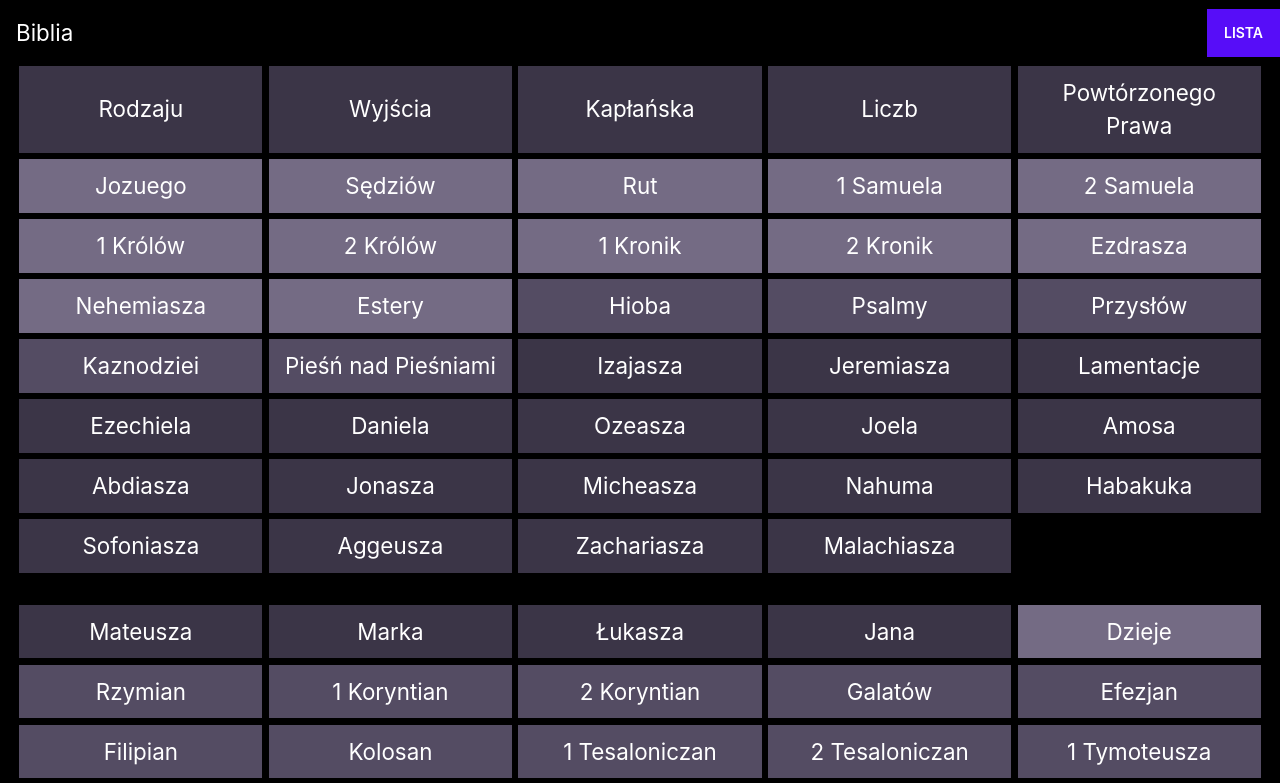
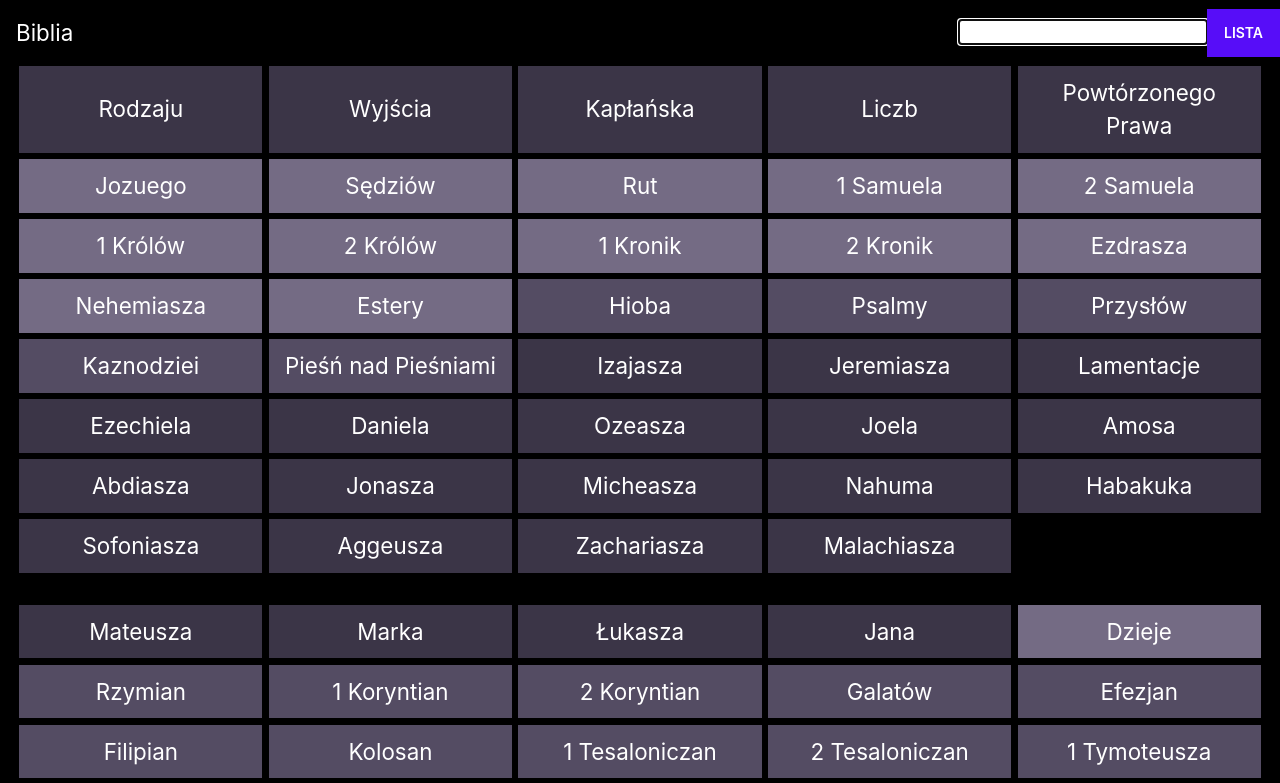
Before and after one commit to Dzban-Diego/bible-linker, a React (Create React App) app: page / in a window 1280 px wide. Shown: the top 783 px of the page. Built offline with nearby package versions, Linux system fonts and the light colour scheme.

Commit message:
dodanie inputu do wyszukiwania

```diff
--- a/package.json
+++ b/package.json
@@ -20,6 +20,8 @@
     "react-dom": "^18.2.0",
     "react-query": "^3.39.2",
     "react-scripts": "5.0.1",
+    "react-select": "^5.4.0",
+    "react-select-search": "^4.1.2",
     "tailwind": "^4.0.0",
     "typescript": "^4.7.4",
     "web-vitals": "^2.1.4"
--- a/src/App.tsx
+++ b/src/App.tsx
@@ -1,17 +1,20 @@
 import './App.css';
-import {useEffect, useState} from "react";
+import {useEffect, useRef, useState} from "react";
 import {useMutation} from "react-query";
 import extractVerses from './utils/extractVerses'
 import {copyTypeAtom} from './utils/initAtoms'
 import {useAtom} from "jotai";
 
 const App: React.FC = () => {
+  const input = useRef<any>(null)
   const [book, setBook] = useState<number>(0)
+  const [bookString, setBookString] = useState<string>('')
   const [chapterCount, setChapterCount] = useState<number>(10)
   const [chapter, setChapter] = useState<number>(0)
   const [width, setWidth] = useState<number>(window.innerWidth);
   const [verseCount, setVerseCount] = useState<number>(176)
   const [showConfig, setShowConfig] = useState<boolean>(false)
+  const [selectedOption, setSelectedOption] = useState<any>(null);
 
   const [copyType] = useAtom(copyTypeAtom)
 
@@ -96,6 +99,10 @@ const App: React.FC = () => {
   const isMobile = width <= 768;
 
   useEffect(() => {
+    if (input.current) {
+      input.current.focus()
+    }
+
     /**
      * tworzy listę wszyskich rozdziałów
      */
@@ -108,6 +115,7 @@ const App: React.FC = () => {
     }
     // eslint-disable-next-line
   }, [book])
+
 
   /** odświerza szerokość okna */
   const handleWindowSizeChange = () => {
@@ -175,12 +183,69 @@ const App: React.FC = () => {
     return arr
   }
 
+  const setBookInput = () => {
+    const bookObj = books.find(book => book[0].toUpperCase() === bookString.toUpperCase() || book[5].toUpperCase().replace('.', '') === bookString.toUpperCase())
+    if (bookObj) {
+      setBook(bookObj[1])
+    }
+
+    if (bookString === 'b') {
+      setBook(0)
+      setChapter(0)
+    }
+
+    setBookString('')
+
+    const num = parseInt(bookString)
+    if (num) {
+      if (chapter !== 0) {
+        const verseData = mutation.data && mutation.data[num - 1]
+        console.log(verseData)
+
+        if (verseData) {
+          window.open(verseData[2], '', 'left=600,top=250,width=700,height=700')
+
+          console.log(verseData[1])
+
+          let el = document.createElement('textarea');
+          el.value = verseData[0];
+          el.setAttribute('readonly', '');
+          document.body.appendChild(el);
+          el.select();
+          el.setSelectionRange(0, 99999);
+          navigator.clipboard.writeText(el.value);
+          document.execCommand('copy');
+          document.body.removeChild(el);
+        }
+      }
+      if (book !== 0) {
+        setChapter(num);
+        mutation.mutate({book: book, chapter: num})
+      }
+
+    }
+
+  }
+
+  // const options = () => {
+  //   return books.map(book => {
+  //     return {
+  //       name: book[0],
+  //       value: book[0],
+  //     }
+  //   })
+  // }
+
   return (
     <div className="App">
       <header>
         <span className={'book'}>{book > 0 ? `${books[book - 1][0]} ${chapter > 0 ? chapter : ''}` : 'Biblia'}</span>
         {/*<span>{mutation.isSuccess && mutation.data}</span>*/}
         <div>
+          <input type="text" className={'text-black'} id="one" value={bookString}
+                 onChange={e => setBookString(e.target.value)} onKeyDown={(event) => {
+            if (event.keyCode === 13) setBookInput()
+          }} ref={input}/>
           <button className="btn btn-primary rounded-none" onClick={_ => toBooksList()}>Lista</button>
         </div>
       </header>
```
Also changed, not shown: 1 other file (tests, documents, lock files or other folders).
